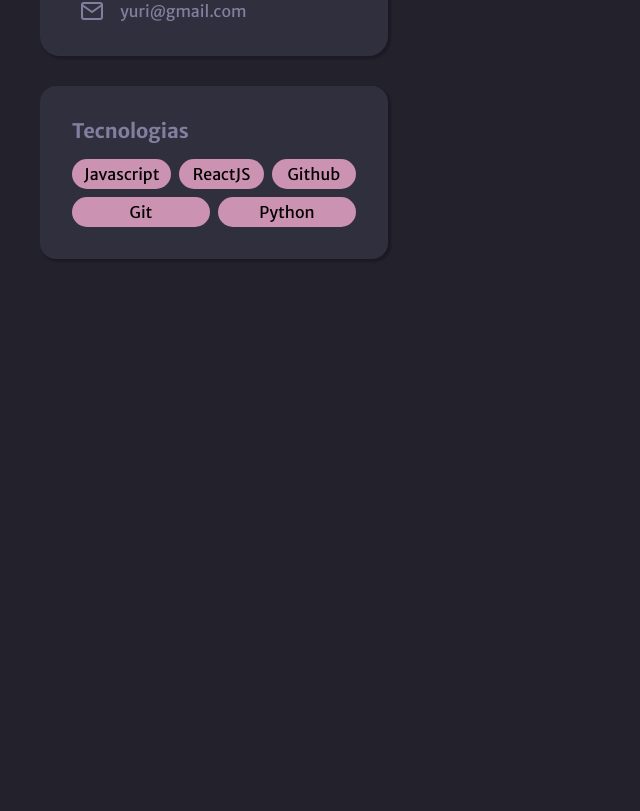
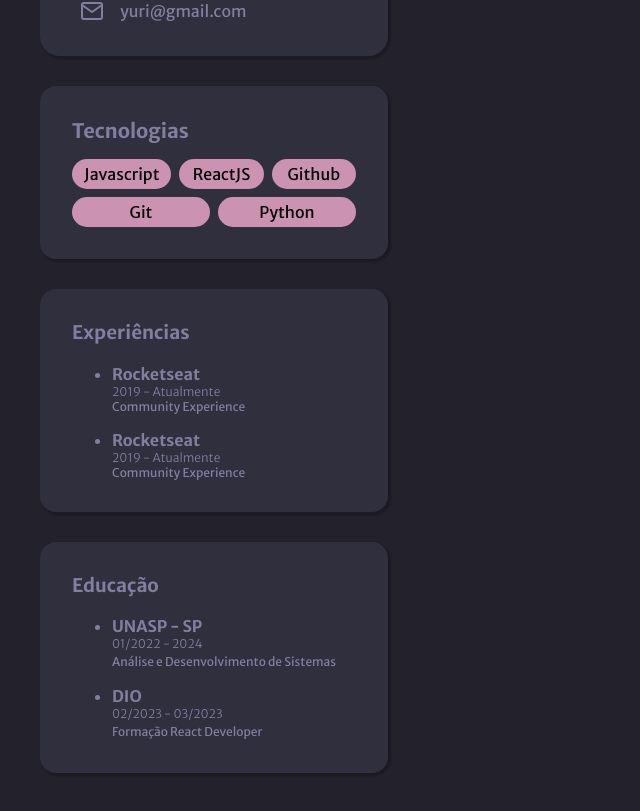
Before and after one commit to Player35Oficial/portfolio-react, a React (Vite) app: page / in a window 1280 px wide. Shown: the part 646-1457 px from the top of the page, without its empty margins (0-640 px from the left). Before the commit the page ends 945 px from the top, so only its background shows below. Built offline with nearby package versions, Linux system fonts and the light colour scheme.

Commit message:
Componentes Experiences e Education

```diff
--- a/index.html
+++ b/index.html
@@ -7,7 +7,7 @@
     <link rel="preconnect" href="https://fonts.googleapis.com" />
     <link rel="preconnect" href="https://fonts.gstatic.com" crossorigin />
     <link
-      href="https://fonts.googleapis.com/css2?family=Merriweather+Sans:wght@400;500;700&display=swap"
+      href="https://fonts.googleapis.com/css2?family=Merriweather+Sans:wght@300;400;500;700&display=swap"
       rel="stylesheet"
     />
     <title>Vite + React</title>
--- a/src/App.jsx
+++ b/src/App.jsx
@@ -2,6 +2,8 @@
 import "./App.css";
 import Links from "./components/Links";
 import Technologies from "./components/Technologies";
+import Experiences from "./components/Experiences";
+import Education from "./components/Education";
 
 function App() {
   return (
@@ -9,6 +11,8 @@
       <Profile />
       <Links />
       <Technologies />
+      <Experiences />
+      <Education />
     </div>
   );
 }
--- /dev/null
+++ b/src/components/Education/Index.css
@@ -0,0 +1,30 @@
+.edu-container {
+  background-color: var(--bg-cards);
+  height: fit-content;
+  width: 21.75rem;
+  padding: 32px;
+  box-shadow: 2px 2px 2px 1px rgba(0, 0, 0, 0.2);
+  border-radius: 16px;
+  display: flex;
+  flex-direction: column;
+  place-items: start;
+  gap: 20px;
+}
+
+.edu-container ul {
+  display: flex;
+  margin-left: 40px;
+  flex-direction: column;
+  gap: 16px;
+  text-align: start;
+  line-height: 1.125rem;
+}
+
+.edu-container ul li p {
+  font-size: 12px;
+  font-weight: 300;
+}
+
+.edu-container ul li p span {
+  font-weight: 400;
+}
--- /dev/null
+++ b/src/components/Education/Index.jsx
@@ -0,0 +1,25 @@
+import React from "react";
+import "./Index.css";
+
+export default function Education() {
+  return (
+    <div className="edu-container">
+      <h3>Educação</h3>
+      <ul>
+        <li>
+          <h4>UNASP - SP</h4>
+          <p>
+            01/2022 - 2024 <br />{" "}
+            <span>Análise e Desenvolvimento de Sistemas</span>{" "}
+          </p>
+        </li>
+        <li>
+          <h4>DIO</h4>
+          <p>
+            02/2023 - 03/2023 <br /> <span>Formação React Developer</span>{" "}
+          </p>
+        </li>
+      </ul>
+    </div>
+  );
+}
--- /dev/null
+++ b/src/components/Experiences/Index.css
@@ -0,0 +1,29 @@
+.exp-container {
+  background-color: var(--bg-cards);
+  height: fit-content;
+  width: 21.75rem;
+  padding: 32px;
+  box-shadow: 2px 2px 2px 1px rgba(0, 0, 0, 0.2);
+  border-radius: 16px;
+  display: flex;
+  flex-direction: column;
+  place-items: start;
+  gap: 20px;
+}
+
+.exp-container ul {
+  display: flex;
+  margin-left: 40px;
+  flex-direction: column;
+  gap: 16px;
+  text-align: start;
+}
+
+.exp-container ul li p {
+  font-size: 12px;
+  font-weight: 300;
+}
+
+.exp-container ul li p span {
+  font-weight: 400;
+}
--- /dev/null
+++ b/src/components/Experiences/Index.jsx
@@ -0,0 +1,24 @@
+import React from "react";
+import "./Index.css";
+
+export default function Experiences() {
+  return (
+    <div className="exp-container">
+      <h3>Experiências</h3>
+      <ul>
+        <li>
+          <h4>Rocketseat</h4>
+          <p>
+            2019 - Atualmente <br /> <span>Community Experience</span>{" "}
+          </p>
+        </li>
+        <li>
+          <h4>Rocketseat</h4>
+          <p>
+            2019 - Atualmente <br /> <span>Community Experience</span>{" "}
+          </p>
+        </li>
+      </ul>
+    </div>
+  );
+}
```
